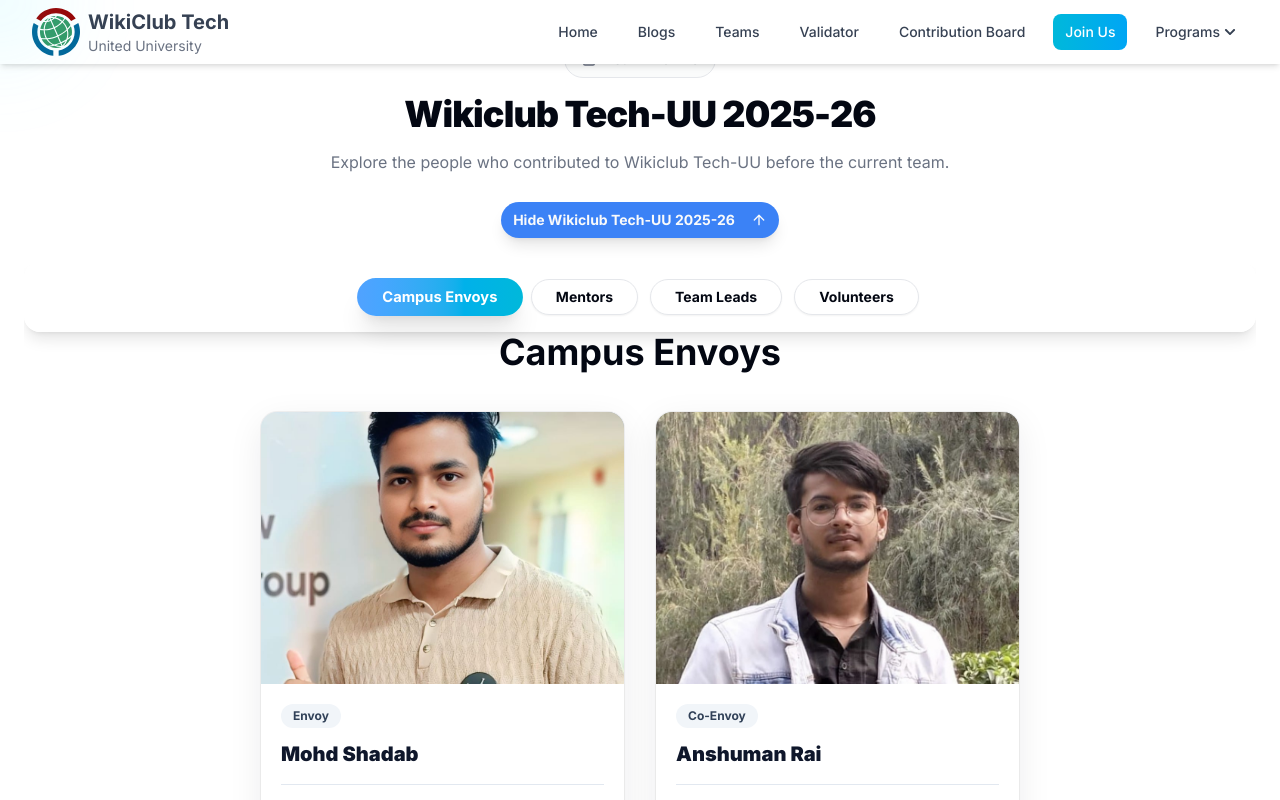
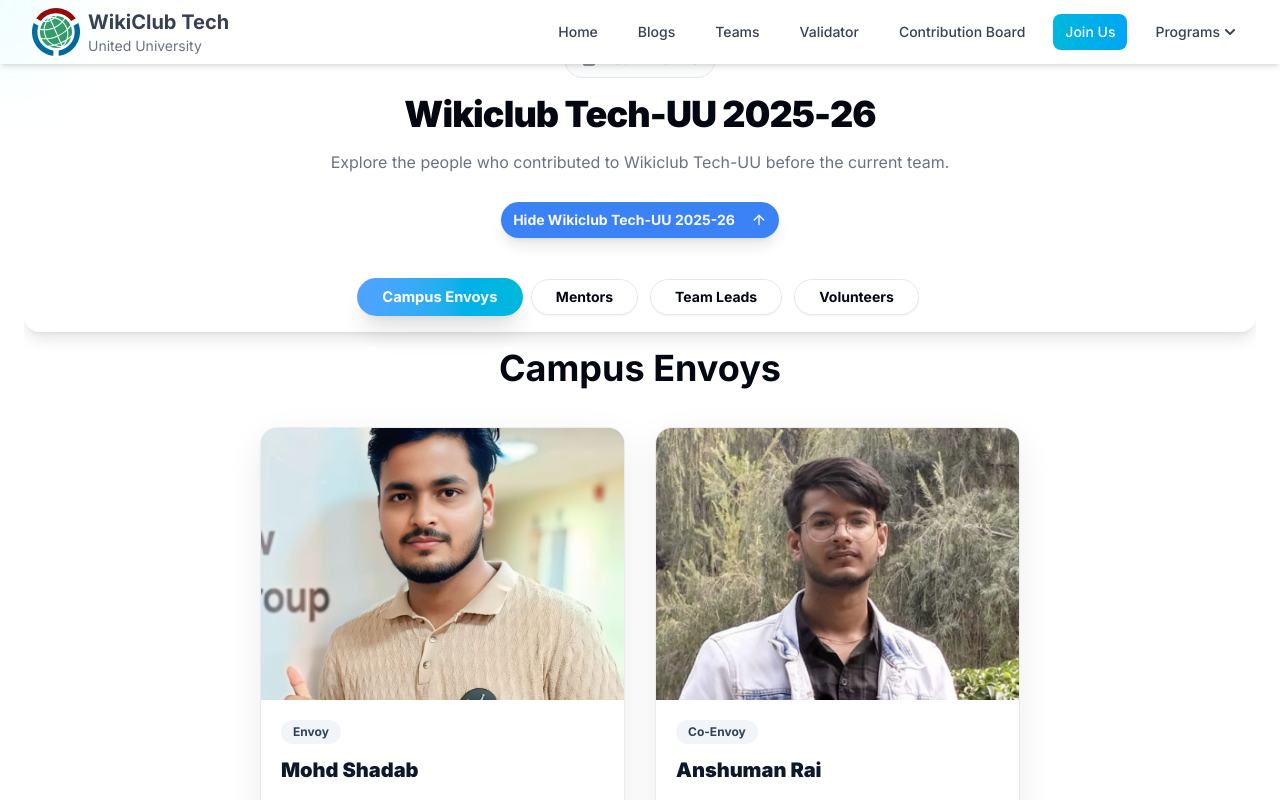
Before and after one commit to mishraji0519/wikiclubtech-nitin, a Next.js app in the folder WikiClub-Tech-UU-main/WikiClub-Tech-UU-main/: page /wikiclubtech-nitin/teams in a window 1280 px wide. Both pictures are taken after a click on the button "View Wikiclub Tech-UU 2025-26". Shown: the part 5817-6617 px from the top of the page. Built offline with nearby package versions, Linux system fonts and the light colour scheme.

Commit message:
style: balance previous team nav and heading spacing

```diff
--- a/WikiClub-Tech-UU-main/WikiClub-Tech-UU-main/src/app/teams/page.tsx
+++ b/WikiClub-Tech-UU-main/WikiClub-Tech-UU-main/src/app/teams/page.tsx
@@ -70,7 +70,7 @@ const Index = () => {
       </section>
       <section aria-labelledby='previous-team-heading' className='border-t border-border/60 pt-16'>
         <div className='mx-auto max-w-3xl text-center'><div className='mb-4 inline-flex items-center gap-2 rounded-full border border-border bg-muted/40 px-4 py-2 text-sm font-bold text-muted-foreground'><Archive className='h-4 w-4' />Team Archive</div><h2 id='previous-team-heading' className='text-3xl font-black tracking-tight md:text-4xl'>Wikiclub Tech-UU 2025-26</h2><p className='mt-4 text-muted-foreground'>Explore the people who contributed to Wikiclub Tech-UU before the current team.</p><Button type='button' onClick={handlePreviousTeamToggle} aria-expanded={showPreviousTeam} aria-controls='previous-team' className='mt-7 rounded-full px-7 py-3 font-bold shadow-lg'>{showPreviousTeam ? <><span>Hide Wikiclub Tech-UU 2025-26</span><ArrowUp className='ml-2 h-4 w-4' /></> : <><span>View Wikiclub Tech-UU 2025-26</span><ArrowDown className='ml-2 h-4 w-4' /></>}</Button></div>
-        <AnimatePresence initial={false}>{showPreviousTeam && <motion.div id='previous-team' initial={{ opacity: 0, height: 0 }} animate={{ opacity: 1, height: 'auto' }} exit={{ opacity: 0, height: 0 }} transition={{ duration: 0.45, ease: 'easeInOut' }} className='-mt-10 overflow-hidden'><RoleNavigation members={displayedPreviousMembers} activeSection={activePreviousSection} onNavigate={scrollToSection} idPrefix='previous' /><div className='pt-6'><TeamSections members={displayedPreviousMembers} idPrefix='previous' /></div></motion.div>}</AnimatePresence>
+        <AnimatePresence initial={false}>{showPreviousTeam && <motion.div id='previous-team' initial={{ opacity: 0, height: 0 }} animate={{ opacity: 1, height: 'auto' }} exit={{ opacity: 0, height: 0 }} transition={{ duration: 0.45, ease: 'easeInOut' }} className='-mt-10 overflow-hidden'><RoleNavigation members={displayedPreviousMembers} activeSection={activePreviousSection} onNavigate={scrollToSection} idPrefix='previous' /><div className='pt-10'><TeamSections members={displayedPreviousMembers} idPrefix='previous' /></div></motion.div>}</AnimatePresence>
       </section>
     </main>
   </div>;
```
